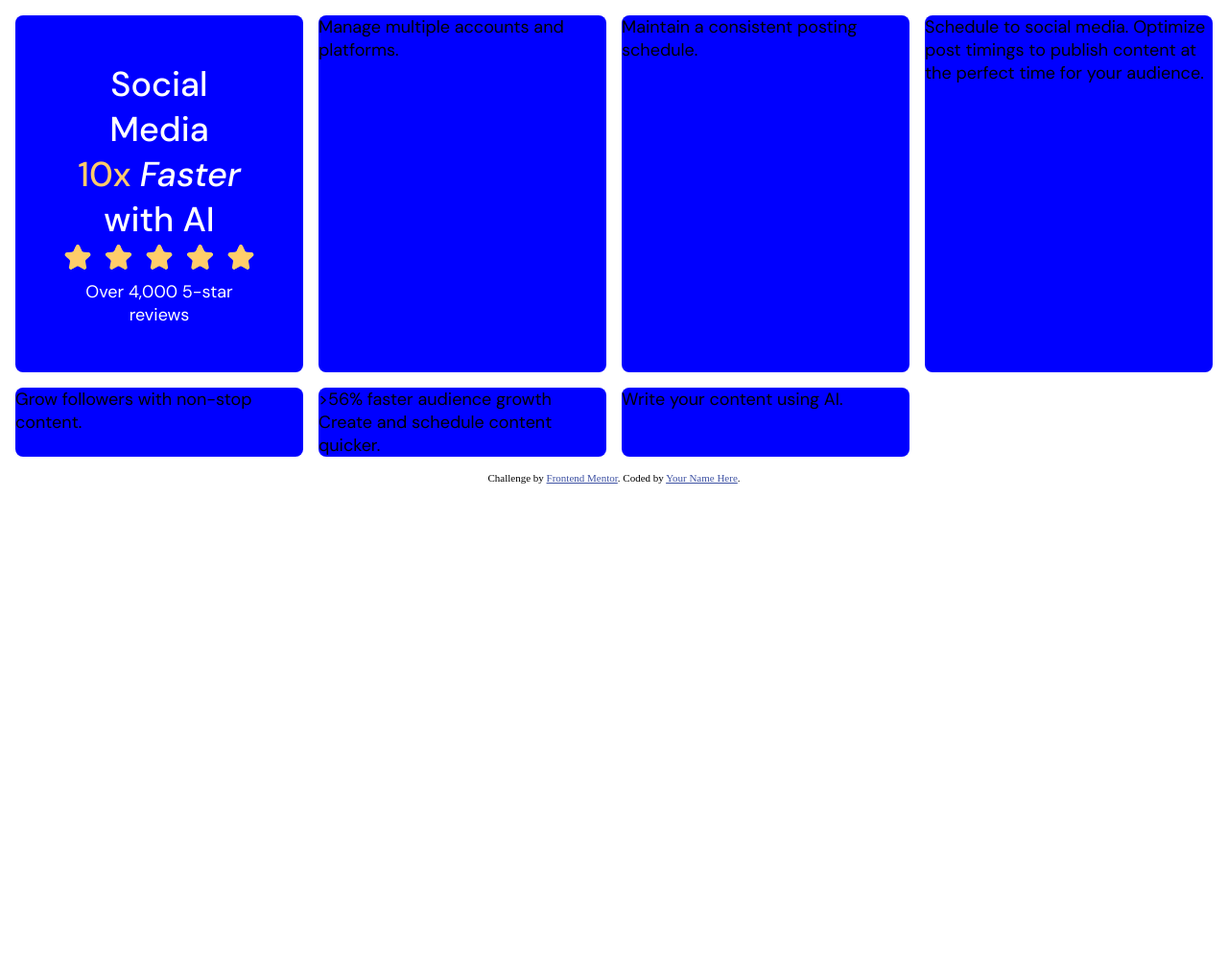
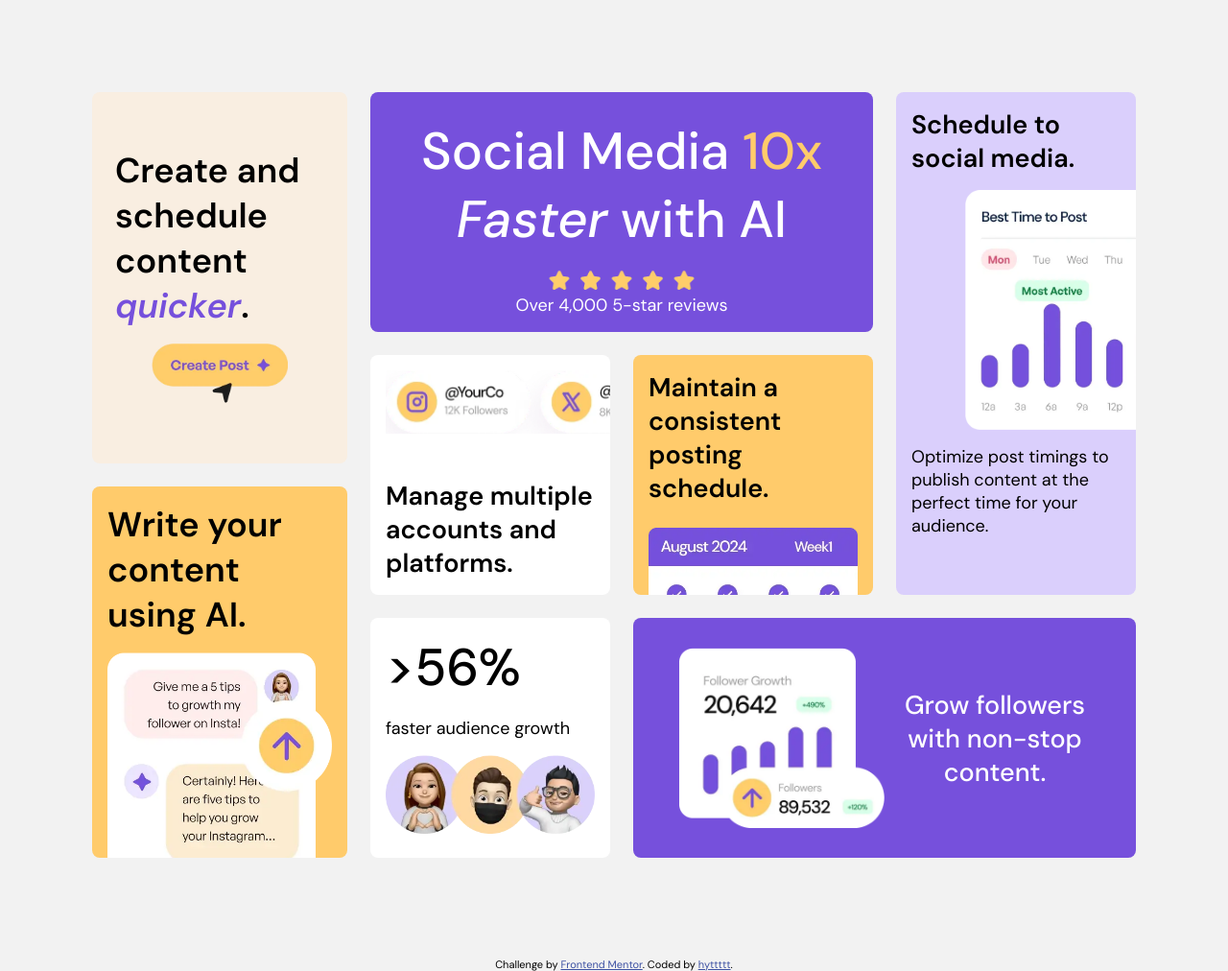
Before and after one commit to hyttttt/bento_grid, a plain HTML site: page index.html in a window 1280 px wide. Shown: the whole page at 96% size. Before the commit the page ends 800 px from the top, so only its background shows below. Drawn offline with Linux system fonts and the light colour scheme.

Commit message:
Add: grid layout

```diff
--- a/index.html
+++ b/index.html
@@ -19,38 +19,106 @@
 		<title>Frontend Mentor | Bento grid</title>
 	</head>
 	<body>
+		<div class="container">
+			<div class="content-container">
 				<div class="grid-container">
-			<div class="card purple-card">
-				<h1>Social Media</h1>
-				<h1>
+					<div id="social-media" class="card purple-card">
+						<h1 style="font-size: 3rem;">
+							Social Media
 							<span style="color: hsl(39, 100%, 71%)">10x</span>
 							<span style="font-style: italic">Faster</span>
+							with AI
 						</h1>
-				<h1>with AI</h1>
 						<img
+							id="img-five-star"
 							src="assets/images/illustration-five-stars.webp"
-					width="100%"
 						/>
 						<p>Over 4,000 5-star reviews</p>
 					</div>
-			<div class="card">Manage multiple accounts and platforms.</div>
-			<div class="card">Maintain a consistent posting schedule.</div>
-			<div class="card">
-				Schedule to social media. Optimize post timings to publish
-				content at the perfect time for your audience.
+					<div id="multiple-platforms" class="card white-card">
+						<img
+							id="img-multi-platform"
+							src="assets/images/illustration-multiple-platforms.webp"
+						/>
+						<div style="flex: 1 0 auto"></div>
+						<h3>Manage multiple accounts and platforms.</h3>
 					</div>
-			<div class="card">Grow followers with non-stop content.</div>
-			<div class="card">
-				>56% faster audience growth Create and schedule content quicker.
+					<div
+						id="consistent-schedule"
+						class="card yellow-card"
+						style="padding-bottom: 0"
+					>
+						<h3 style="margin-bottom: 8px">
+							Maintain a consistent posting schedule.
+						</h3>
+						<img
+							id="img-consistent-schedule"
+							src="assets/images/illustration-consistent-schedule.webp"
+						/>
 					</div>
-			<div class="card">Write your content using AI.</div>
+					<div id="schedule" class="card light-purple-card">
+						<h3>Schedule to social media.</h3>
+						<img
+							id="img-schedule"
+							src="assets/images/illustration-schedule-posts.webp"
+						/>
+						<p>
+							Optimize post timings to publish content at the
+							perfect time for your audience.
+						</p>
 					</div>
-
+					<div
+						id="grow-followers"
+						class="card purple-card"
+						style="padding: 24px 48px"
+					>
+						<img
+							id="img-grow-followers"
+							src="assets/images/illustration-grow-followers.webp"
+						/>
+						<h2>Grow followers with non-stop content.</h2>
+					</div>
+					<div id="audience-growth" class="card white-card">
+						<h1 style="font-size: 3rem;">>56%</h1>
+						<p>faster audience growth</p>
+						<img
+							id="img-audience-growth"
+							src="assets/images/illustration-audience-growth.webp"
+						/>
+					</div>
+				</div>
+				<div class="flex-container">
+					<div id="create-post" class="card light-yellow-card">
+						<h3>
+							Create and schedule content
+							<span
+								style="
+									font-style: italic;
+									color: hsl(256, 67%, 59%);
+								"
+								>quicker</span
+							>.
+						</h3>
+						<img
+							id="img-create-post"
+							src="assets/images/illustration-create-post.webp"
+						/>
+					</div>
+					<div id="ai-content" class="card yellow-card"">
+						<h3>Write your content using AI.</h3>
+						<img
+							id="img-ai-content"
+							src="assets/images/illustration-ai-content.webp"
+						/>
+					</div>
+				</div>
+			</div>
 			<div class="attribution">
 				Challenge by
 				<a href="https://www.frontendmentor.io?ref=challenge"
 					>Frontend Mentor</a
-			>. Coded by <a href="#">Your Name Here</a>.
+				>. Coded by <a href="https://github.com/hyttttt/bento_grid">hyttttt</a>.
+			</div>
 		</div>
 	</body>
 </html>
--- a/main.css
+++ b/main.css
@@ -8,37 +8,178 @@
 }
 
 html {
-    font-size: 18px;
+	font-size: 18px;
+	background-color: hsl(0, 0%, 95%);
+	font-family: "DM Sans", "Segoe UI", Tahoma, Geneva, Verdana, sans-serif;
+}
+
+h1,
+h2 {
+	font-weight: 500;
+}
+
+h3 {
+	font-weight: 600;
+	font-size: 1.5rem;
+}
+
+img {
+	object-fit: contain;
+}
+
+.container {
+	display: flex;
+	flex-direction: column;
+	gap: 8px;
+	max-height: 100vh;
+}
+
+.content-container {
+	display: flex;
+	flex-direction: row-reverse;
+	padding: 16px;
+	gap: 24px;
+	padding: 96px;
 }
 
 .grid-container {
 	display: grid;
-	grid-template-columns: 1fr 1fr 1fr 1fr;
-	gap: 16px;
-	font-family: "DM Sans", "Segoe UI", Tahoma, Geneva, Verdana, sans-serif;
-	padding: 16px;
+	grid-template-areas:
+		"social-media social-media schedule"
+		"multiple-platforms consistent-schedule schedule"
+		"audience-growth grow-followers grow-followers";
+	grid-template-columns: 1fr 1fr 1fr;
+	grid-template-rows: 1fr 1fr 1fr;
+	gap: 24px;
+	width: 75vw;
+	aspect-ratio: 1 / 1;
 }
 
-@media (max-width: 380px) {
-	.grid-container {
-		display: grid;
-		grid-template-columns: auto;
-	}
+.flex-container {
+	display: flex;
+	flex-direction: column;
+	gap: 24px;
+	width: 25vw;
 }
 
 .card {
 	background-color: blue;
 	border-radius: 8px;
+	overflow: hidden;
+	display: flex;
+	flex-direction: column;
 }
 
 .purple-card {
 	color: white;
-	padding: 48px;
+	padding: 5%;
 	text-align: center;
+	background-color: hsl(256, 67%, 59%);
+	align-items: center;
 }
-.purple-card h1 {
-	font-weight: 500;
 
+.white-card {
+	background-color: white;
+	padding: 16px;
+}
+
+.yellow-card {
+	background-color: hsl(39, 100%, 71%);
+	padding: 16px;
+}
+
+.light-purple-card {
+	padding: 16px;
+	text-align: left;
+	background-color: hsl(254, 88%, 90%);
+	display: flex;
+	flex-direction: column;
+	gap: 16px;
+}
+
+.light-yellow-card {
+	background-color: hsl(31, 66%, 93%);
+	padding: 24px;
+}
+
+#social-media {
+	grid-area: social-media;
+}
+
+#schedule {
+	grid-area: schedule;
+}
+
+#multiple-platforms {
+	grid-area: multiple-platforms;
+}
+
+#consistent-schedule {
+	grid-area: consistent-schedule;
+}
+
+#grow-followers {
+	display: flex;
+	flex-direction: row;
+	grid-area: grow-followers;
+	gap: 16px;
+}
+
+#audience-growth {
+	gap: 16px;
+	grid-area: audience-growth;
+}
+
+#create-post {
+	height: 50%;
+	justify-content: center;
+	gap: 16px;
+}
+
+#ai-content {
+	height: 50%;
+	gap: 16px;
+}
+
+#create-post > h3,
+#ai-content > h3 {
+	font-size: 2rem;
+}
+
+#img-five-star {
+	margin-top: 16px;
+	width: 33%;
+}
+
+#img-multi-platform {
+	width: 310px;
+}
+
+#img-consistent-schedule {
+	margin-top: 16px;
+	width: 100%;
+}
+
+#img-schedule {
+	width: 180%;
+	max-height: 250px;
+}
+
+#img-grow-followers {
+	width: 50%;
+}
+
+#img-audience-growth {
+	width: 100%;
+}
+
+#img-create-post {
+	width: 65%;
+	align-self: center;
+}
+
+#img-ai-content {
+	width: 100%;
 }
 
 .attribution {
@@ -48,3 +189,77 @@ html {
 .attribution a {
 	color: hsl(228, 45%, 44%);
 }
+
+@media (max-width: 600px) {
+	.grid-container {
+		width: 100%;
+		grid-template-areas:
+			"social-media"
+			"multiple-platforms"
+			"consistent-schedule"
+			"schedule"
+			"grow-followers"
+			"audience-growth";
+		grid-template-columns: 1fr;
+		grid-template-rows: auto;
+	}
+
+	.flex-container {
+		width: 100%;
+	}
+
+	.content-container {
+		flex-direction: column;
+		padding: 16px;
+	}
+
+	.purple-card {
+		padding: 48px;
+	}
+
+	.light-purple-card {
+		text-align: center;
+	}
+
+	#schedule {
+		height: 100%;
+	}
+
+	#grow-followers {
+		flex-direction: column;
+	}
+
+	#create-post > h3,
+	#ai-content > h3 {
+		font-size: 1.5rem;
+	}
+
+	#img-five-star {
+		width: 100%;
+	}
+
+	#img-consistent-schedule {
+		width: 60%;
+	}
+
+	#img-schedule {
+		width: 100%;
+		max-height: 100%;
+	}
+
+	#img-grow-followers {
+		width: 100%;
+	}
+
+	#img-audience-growth {
+		width: 50%;
+	}
+
+	#img-create-post {
+		align-self: flex-start;
+	}
+
+	#img-ai-content {
+		width: 65%;
+	}
+}
```
Lines whose indentation alone changed are shown as unchanged.
